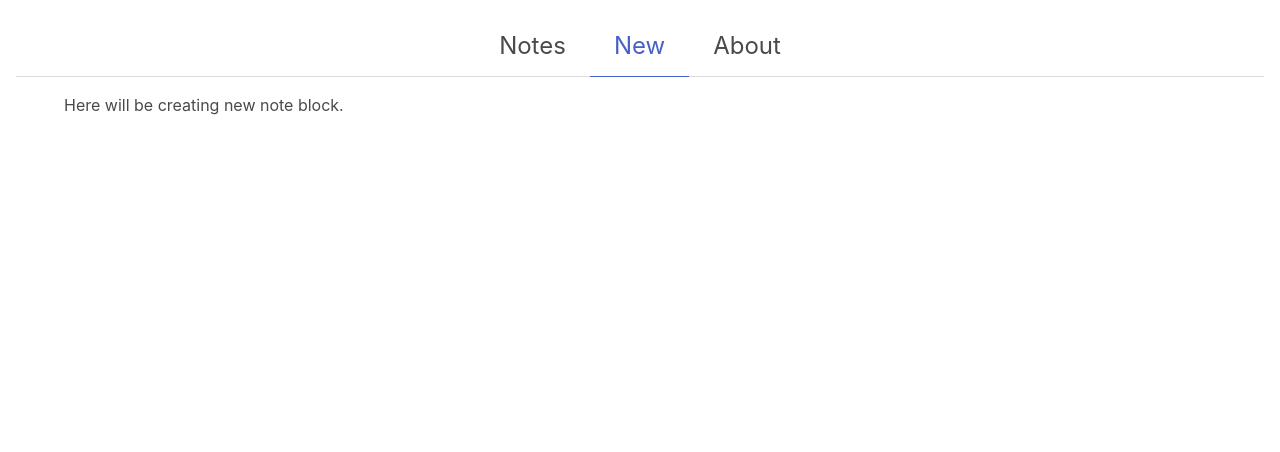
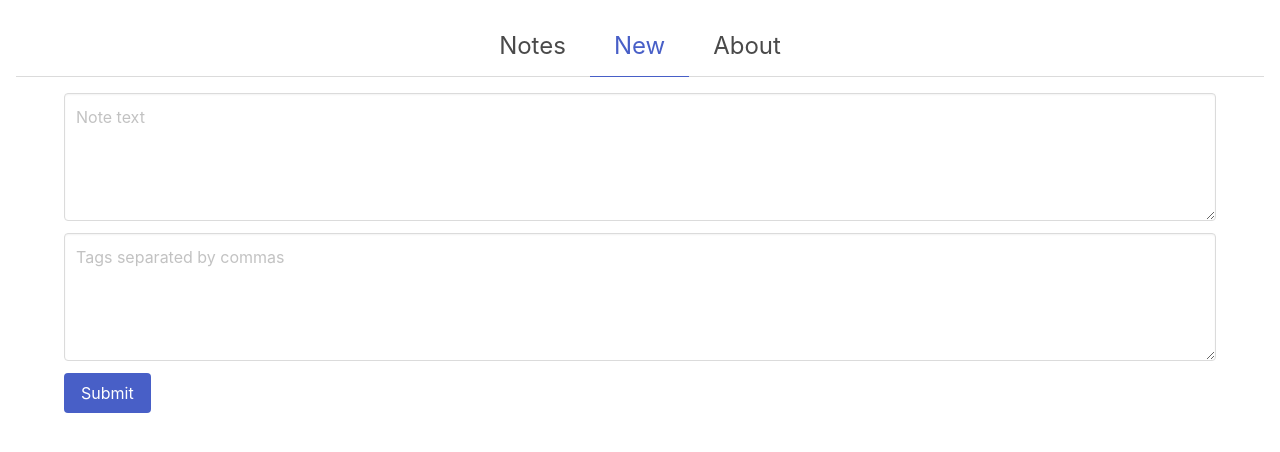
Before and after one commit to ElenaBadasen/tagged_notes, a React (Vite) app: page / in a window 1280 px wide. Both pictures are taken after a click on the item "New". Shown: the top 452 px of the page. Built offline with nearby package versions, Linux system fonts and the light colour scheme.

Commit message:
new note frontend

```diff
--- a/src/App.tsx
+++ b/src/App.tsx
@@ -8,6 +8,11 @@ type AppState = {
   all_tags: Array<String>,
   yes_tags: Array<String>,
   no_tags: Array<String>,
+  form_submitted: boolean,
+  submit_success: boolean,
+  form_errors: String,
+  new_note_text: String,
+  new_note_tags: String,
 }
 
 interface AppProps {
@@ -22,6 +27,11 @@ class App extends Component<{}, AppState> {
       all_tags: [],
       yes_tags: [],
       no_tags: [],
+      form_submitted: false,
+      submit_success: true,
+      form_errors: "",
+      new_note_text: "",
+      new_note_tags: "",
     };
 
     this.updateNotes = this.updateNotes.bind(this);
@@ -30,6 +40,9 @@ class App extends Component<{}, AppState> {
     this.handleTagRightClick = this.handleTagRightClick.bind(this);
     this.handleTagClick = this.handleTagClick.bind(this);
     this.handleTabClick = this.handleTabClick.bind(this);
+    this.handleSubmit = this.handleSubmit.bind(this);
+    this.handleNewNoteTextChange = this.handleNewNoteTextChange.bind(this);
+    this.handleNewNoteTagsChange = this.handleNewNoteTagsChange.bind(this);
   }
 
   componentDidMount() {
@@ -122,6 +135,24 @@ class App extends Component<{}, AppState> {
     });
   }
 
+  handleSubmit = (e: Event) => {
+    e.preventDefault();
+    this.setState({
+      form_submitted: true,
+      submit_success: true,
+      new_note_tags: "",
+      new_note_text: "",
+    });
+  }
+
+  handleNewNoteTextChange = (e: React.FormEvent<HTMLInputElement>) => {
+    this.setState({new_note_text: e.currentTarget.value || ""});
+  }
+
+  handleNewNoteTagsChange = (e: React.FormEvent<HTMLInputElement>) => {
+    this.setState({new_note_tags: e.currentTarget.value || ""});
+  }
+
   render() {
       return (
         <div className="block">
@@ -174,7 +205,45 @@ class App extends Component<{}, AppState> {
 
           <div id="new" className="container is-hidden">
             <div className="container">
-              Here will be creating new note block.
+              <form onSubmit={this.handleSubmit}>
+                <div className="container">
+                  <div className="field">
+                    <div className="control">
+                      <textarea
+                        className="textarea"
+                        value={this.state.new_note_text as string}
+                        placeholder="Note text"
+                        onChange={this.handleNewNoteTextChange}
+                      ></textarea>
+                    </div>
+                  </div>
+                  <div className="field">
+                    <div className="control">
+                      <textarea
+                        className="textarea"
+                        value={this.state.new_note_tags as string}
+                        placeholder="Tags separated by commas"
+                        onChange={this.handleNewNoteTagsChange}
+                      ></textarea>
+                    </div>
+                  </div>
+
+                  <div className="control">
+                    <button className="button is-link" type="submit">Submit</button>
+                  </div>
+
+                  {this.state.form_submitted && this.state.submit_success && (
+                    <div className="container mt-4">
+                      The note was successfully saved!
+                    </div>
+                  )}
+                  {this.state.submit_success === false && (
+                    <div className="container mt-4">
+                      An error occured: {this.state.form_errors}
+                    </div>
+                  )}
+                </div>
+              </form>
             </div>
           </div>
 
```
